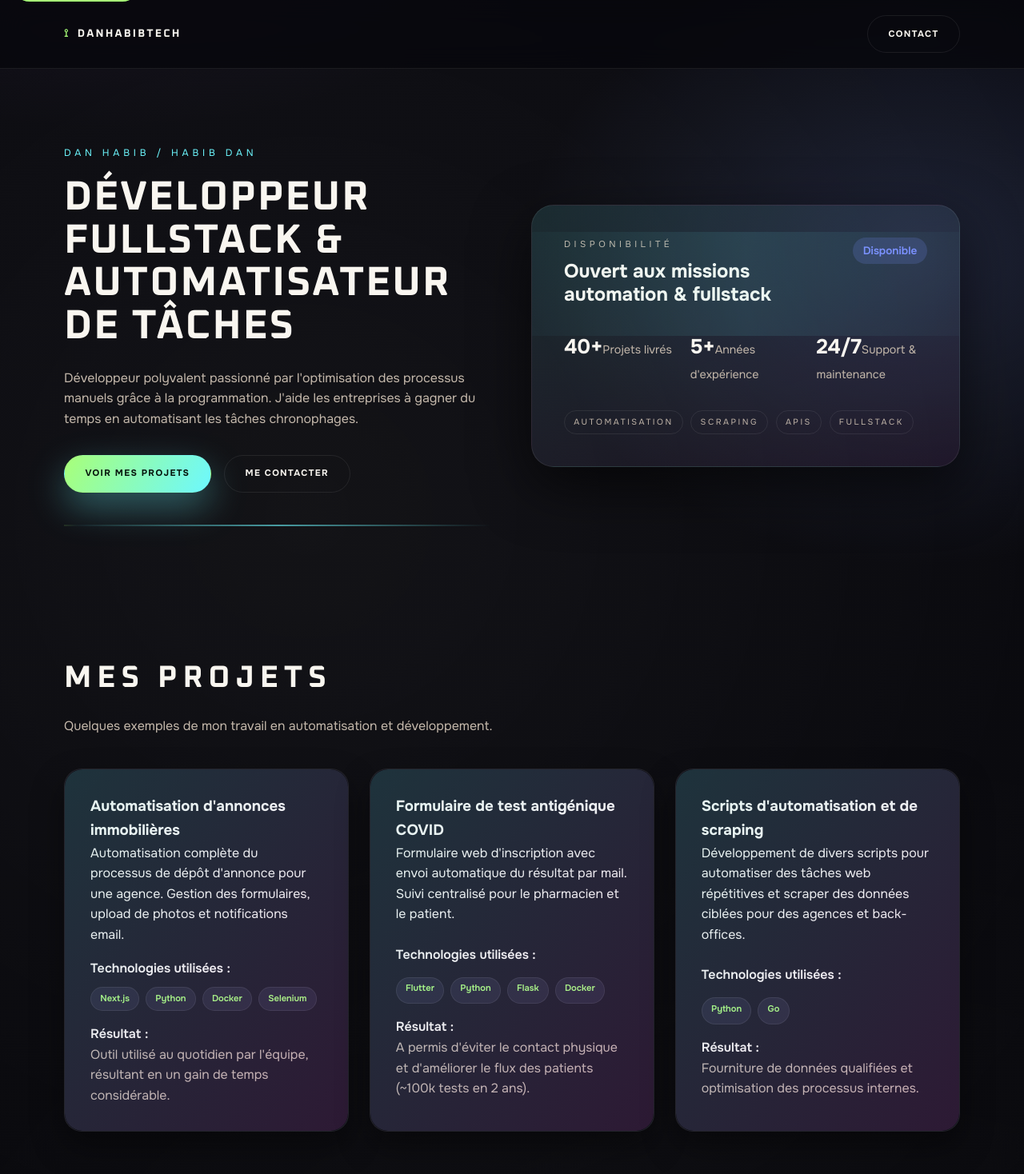
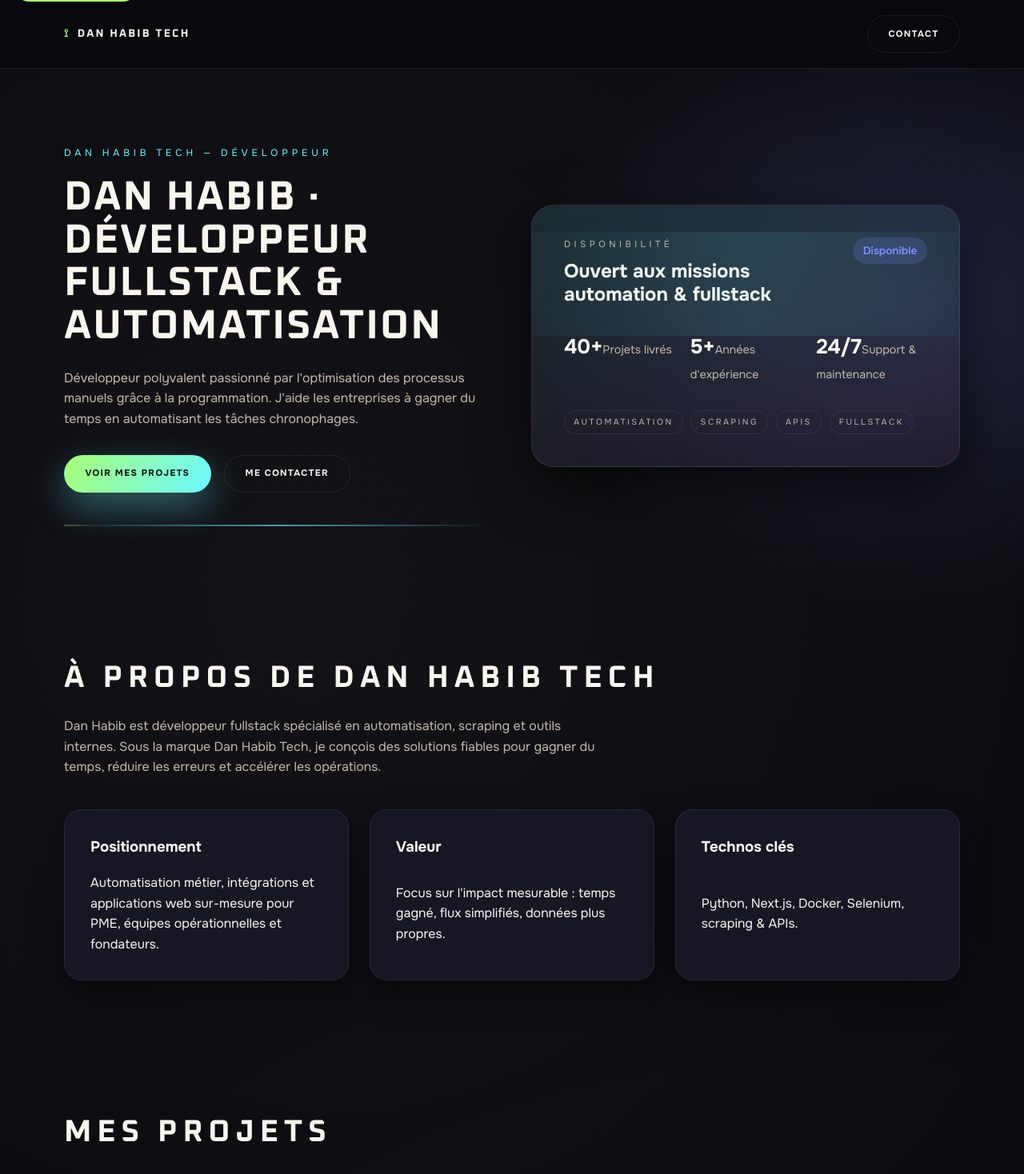
Before and after one commit to danhab05/danhabibtech, a Next.js app: page / in a window 1280 px wide. Shown: the top 1468 px of the page at 80% size. Built offline with nearby package versions, Linux system fonts and the light colour scheme.

Commit message:
Strengthen Dan Habib Tech branding and about section

```diff
--- a/app/globals.css
+++ b/app/globals.css
@@ -488,6 +488,10 @@ a {
   background: var(--surface-2);
 }
 
+.about .card {
+  background: var(--surface-2);
+}
+
 .site-footer {
   padding: 3rem 0 2rem;
   border-top: 1px solid var(--border);
--- a/app/layout.tsx
+++ b/app/layout.tsx
@@ -17,11 +17,11 @@ const onest = Onest({
 export const metadata: Metadata = {
   metadataBase: new URL("https://danhabibtech.cc"),
   title: {
-    default: "Dan Habib | Développeur Fullstack & Automatisation",
+    default: "Dan Habib Tech | Développeur Fullstack & Automatisation",
     template: "%s | Dan Habib",
   },
   description:
-    "Portfolio de Dan Habib, développeur fullstack spécialisé en automatisation, scraping et outils internes.",
+    "Portfolio de Dan Habib Tech, développeur fullstack spécialisé en automatisation, scraping et outils internes.",
   keywords: [
     "Dan Habib",
     "Habib Dan",
--- a/app/page.tsx
+++ b/app/page.tsx
@@ -74,11 +74,15 @@ const skills = [
 const jsonLd = {
   "@context": "https://schema.org",
   "@type": "Person",
-  name: "Dan Habib",
-  alternateName: ["Habib Dan", "DanHabibTech"],
+  name: "Dan Habib Tech",
+  alternateName: ["Dan Habib", "Habib Dan", "DanHabibTech"],
   url: "https://danhabibtech.cc",
   jobTitle: "Développeur Fullstack & Automatisateur de tâches",
-  sameAs: ["https://danhabibtech.cc"],
+  sameAs: [
+    "https://danhabibtech.cc",
+    "https://www.linkedin.com/in/dan-habib-899b84232",
+    "https://github.com/danhab05",
+  ],
   worksFor: {
     "@type": "Organization",
     name: "DanHabibTech",
@@ -101,7 +105,7 @@ export default function HomePage() {
             <span className="brand-mark" aria-hidden="true">
               ⟟
             </span>
-            danhabibtech
+            Dan Habib Tech
           </div>
           <a className="button ghost nav-cta" href="#contact">
             Contact
@@ -113,9 +117,9 @@ export default function HomePage() {
         <section className="hero">
           <div className="container hero-grid">
             <div className="hero-copy">
-              <p className="eyebrow">Dan Habib / Habib Dan</p>
+              <p className="eyebrow">Dan Habib Tech — Développeur</p>
               <h1>
-                Développeur Fullstack &amp; Automatisateur de tâches
+                Dan Habib · Développeur Fullstack &amp; Automatisation
               </h1>
               <p className="lead">
                 Développeur polyvalent passionné par l'optimisation des processus manuels grâce
@@ -159,6 +163,39 @@ export default function HomePage() {
                 <span>Scraping</span>
                 <span>APIs</span>
                 <span>Fullstack</span>
+              </div>
+            </div>
+          </div>
+        </section>
+
+        <section className="section about" id="apropos">
+          <div className="container">
+            <div className="section-head">
+              <h2>À propos de Dan Habib Tech</h2>
+              <p>
+                Dan Habib est développeur fullstack spécialisé en automatisation, scraping et
+                outils internes. Sous la marque Dan Habib Tech, je conçois des solutions fiables
+                pour gagner du temps, réduire les erreurs et accélérer les opérations.
+              </p>
+            </div>
+            <div className="grid">
+              <div className="card">
+                <h3>Positionnement</h3>
+                <p>
+                  Automatisation métier, intégrations et applications web sur-mesure pour PME,
+                  équipes opérationnelles et fondateurs.
+                </p>
+              </div>
+              <div className="card">
+                <h3>Valeur</h3>
+                <p>
+                  Focus sur l'impact mesurable : temps gagné, flux simplifiés, données plus
+                  propres.
+                </p>
+              </div>
+              <div className="card">
+                <h3>Technos clés</h3>
+                <p>Python, Next.js, Docker, Selenium, scraping &amp; APIs.</p>
               </div>
             </div>
           </div>
@@ -248,7 +285,7 @@ export default function HomePage() {
       <footer className="site-footer">
         <div className="container footer-grid">
           <div>
-            <strong>Dan Habib</strong>
+            <strong>Dan Habib Tech</strong>
             <p>Développeur Fullstack &amp; automatisation.</p>
           </div>
           <div>
@@ -258,7 +295,8 @@ export default function HomePage() {
           <div>
             <strong>Réseaux</strong>
             <p>
-              <a href="https://www.linkedin.com/in/dan-habib-899b84232">LinkedIn</a>
+              <a href="https://www.linkedin.com/in/dan-habib-899b84232">LinkedIn</a> ·{" "}
+              <a href="https://github.com/danhab05">GitHub</a>
             </p>
           </div>
           <div>
```
